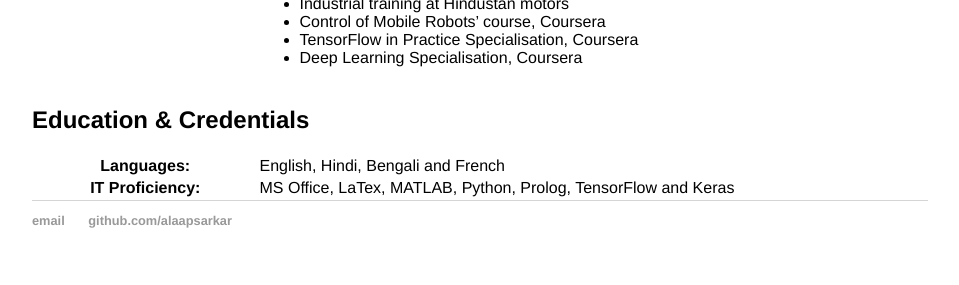
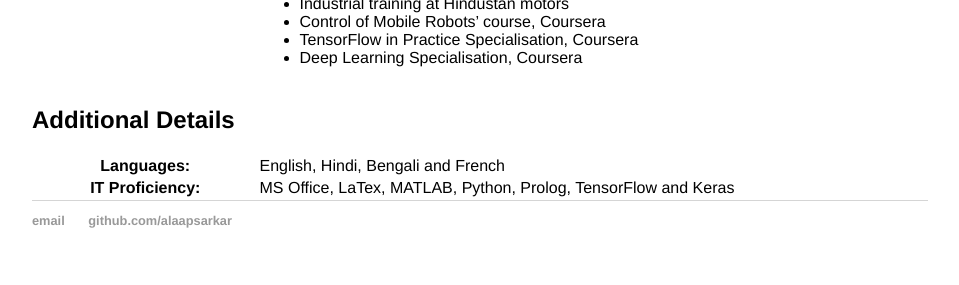
Before and after one commit to AlaapSarkar/AlaapSarkar.github.io, a Jekyll site: the page built from cv/index.html, in a window 1280 px wide. Shown: the part 1213-1498 px from the top of the page, without its empty margins (160-1119 px from the left). Built offline with Jekyll 4.4.1, drawn with Linux system fonts in a browser that asks for light colours.

Commit message:
Update index.html

```diff
--- a/cv/index.html
+++ b/cv/index.html
@@ -96,7 +96,7 @@ The device is capable of testing the effects of load on low load human parts in
       </td>
     </tr>
   </table>
-<h2 style="font-family:'Helvetica', 'Arial', 'Sans-Serif'">Education & Credentials</h2>
+<h2 style="font-family:'Helvetica', 'Arial', 'Sans-Serif'">Additional Details</h2>
 <table style="width:100%">
   <tr>
       <th style="width:25%">Languages:</th>
```
